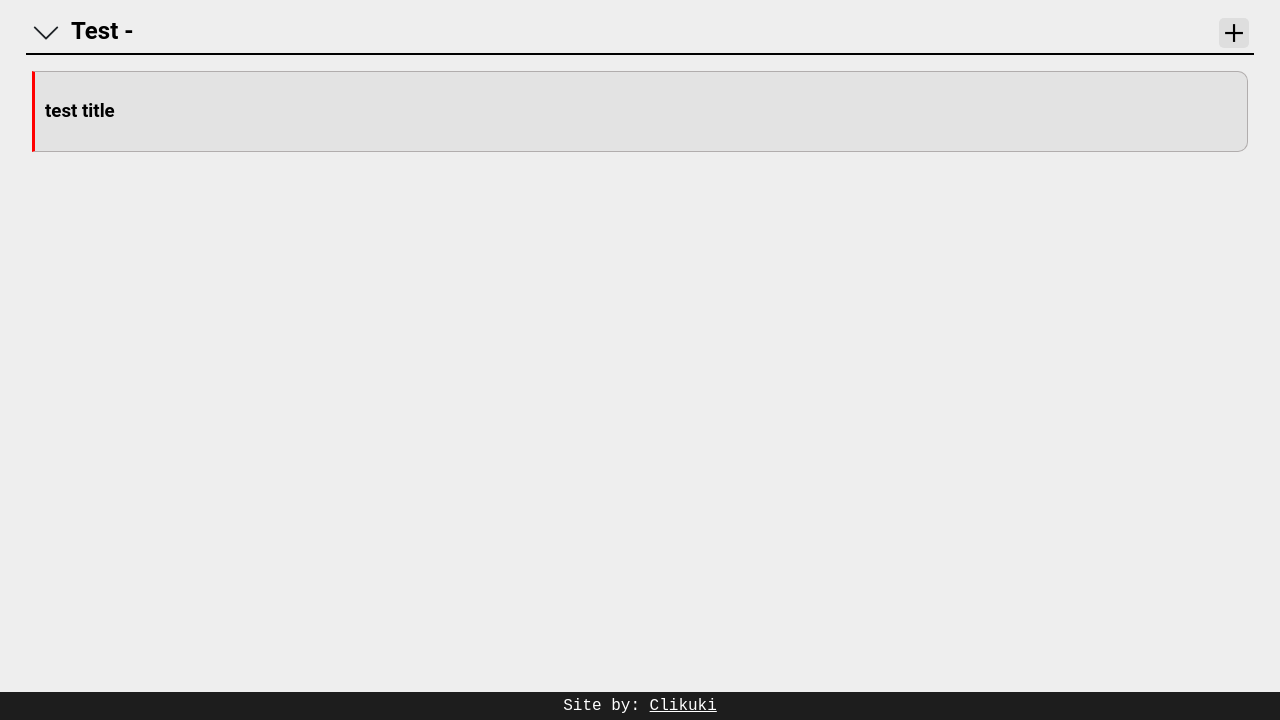
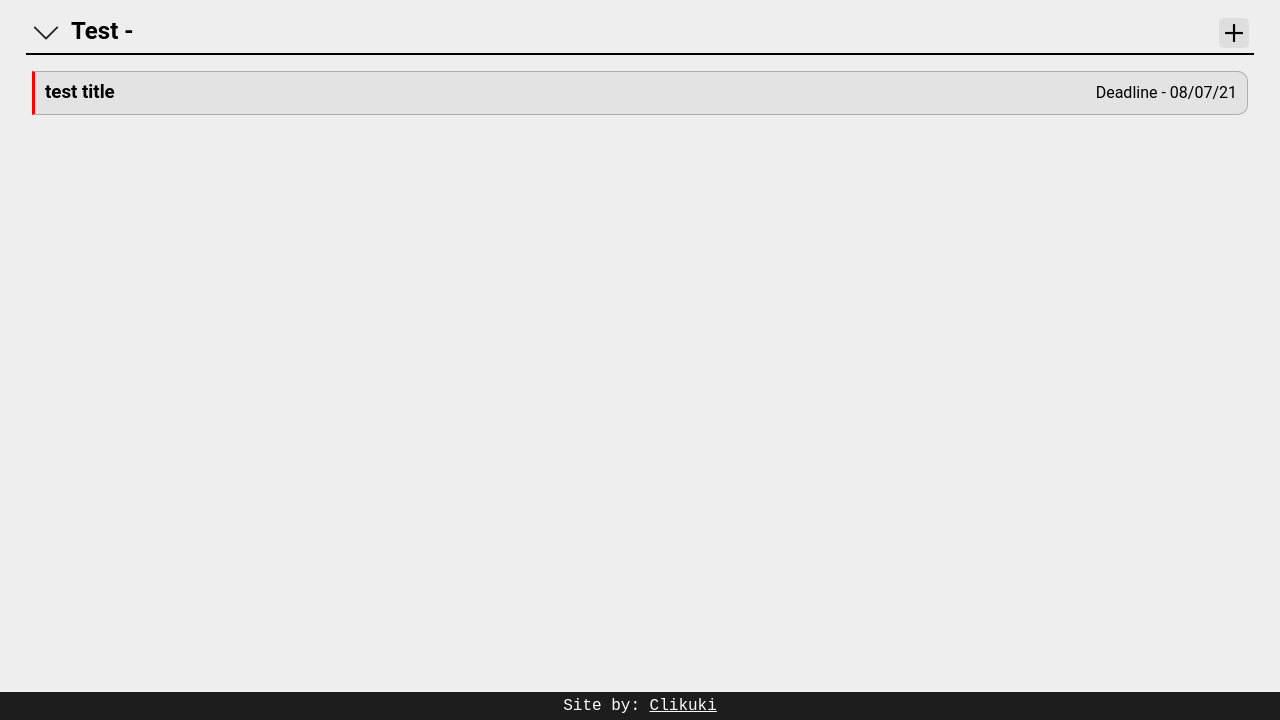
Before and after one commit to clikuki/To-Do, a website built with webpack: page src/template.html in a window 1280 px wide. Shown: the part 80-800 px from the top of the page. Built offline with nearby package versions, Linux system fonts and the light colour scheme.

Commit message:
todos can now be hidden

```diff
--- a/src/components/projectComponent.js
+++ b/src/components/projectComponent.js
@@ -57,6 +57,7 @@ const projectComponent = (name) =>
 		props: {
 			class: [
 				'project',
+				'active',
 				// 'empty',
 			],
 			'data-key': getUniqueKey(),
--- a/src/components/todoComponent.js
+++ b/src/components/todoComponent.js
@@ -20,7 +20,7 @@ const todoComponent = (todoInfo) =>
 		}
 	})
 
-	const todoName = component('h3', {
+	const name = component('h3', {
 		children: [
 			todoInfo.title
 		],
@@ -31,7 +31,18 @@ const todoComponent = (todoInfo) =>
 		}
 	})
 
-	mainComponent.append(todoName);
+	const date = component('span', {
+		children: [
+			todoInfo.dueDate
+		],
+		props: {
+			class: [
+				'todoDate'
+			]
+		}
+	})
+
+	mainComponent.append( name, date );
 	return mainComponent;
 }
 
--- a/src/index.js
+++ b/src/index.js
@@ -13,7 +13,7 @@ const testInfo1 = {
 
 const projectContainer = document.querySelector('#projectContainer');
 
-const projectElem = projectComponent('Test');
+const projectElem1 = projectComponent('Test');
 
-projectContainer.append(projectElem);
-projectElem.querySelector('.todos').append(todoComponent( testInfo1 ))
+projectContainer.append(projectElem1);
+projectElem1.querySelector('.todos').append(todoComponent( testInfo1 ))
--- a/src/style.css
+++ b/src/style.css
@@ -177,11 +177,12 @@ footer
 .project .arrow
 {
 	transition: var(--main-transition);
+	transform: rotateX(180deg);
 }
 
 .project.active .arrow
 {
-	transform: rotateX(180deg);
+	transform: rotateX(0deg);
 }
 
 .projectName
@@ -202,7 +203,8 @@ footer
 	padding: 1rem;
 }
 
-.project.empty > .todos
+.project.empty > .todos,
+.project > .todos
 {
 	display: none;
 }
@@ -250,6 +252,11 @@ footer
 .todoItem[data-priority='3']
 {
 	border-left-color: green;
+}
+
+.todoItem > .todoName
+{
+	margin: 0;
 }
 
 .todoItem > .todoDate::before
```
